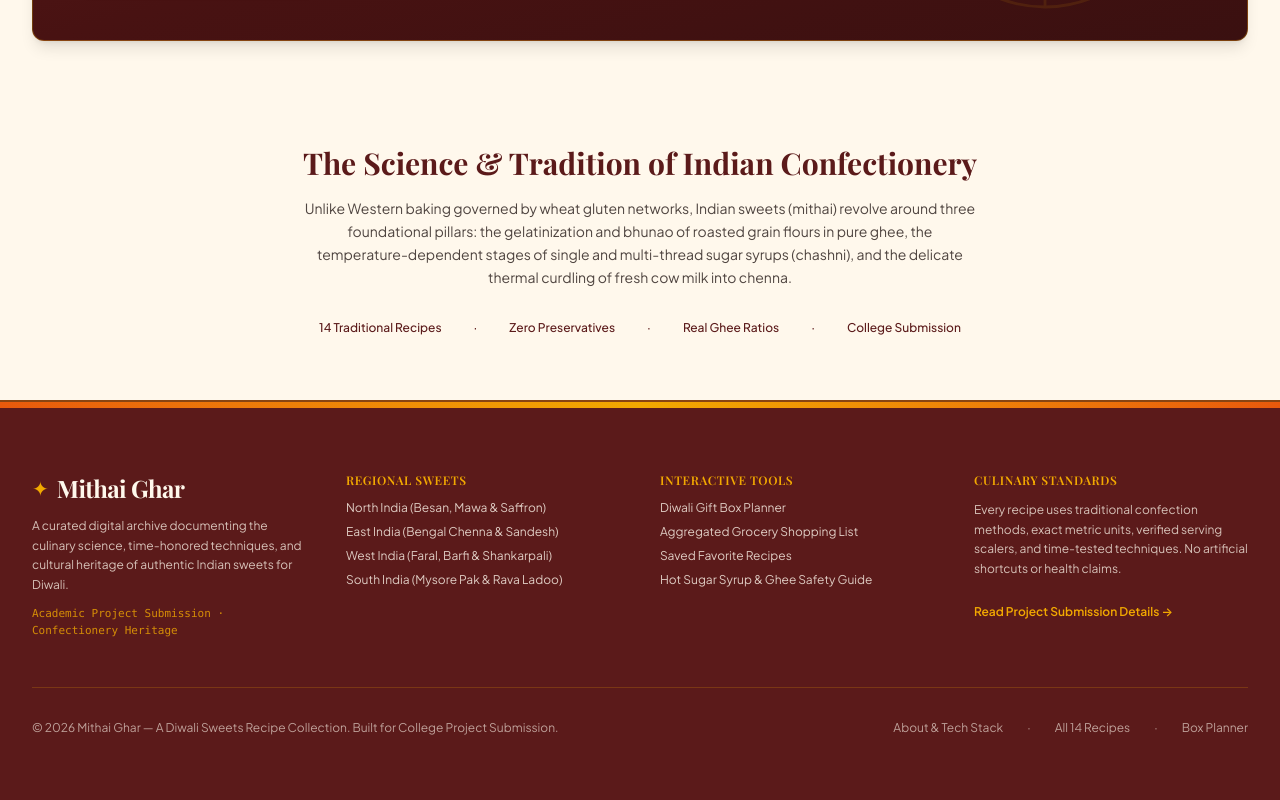
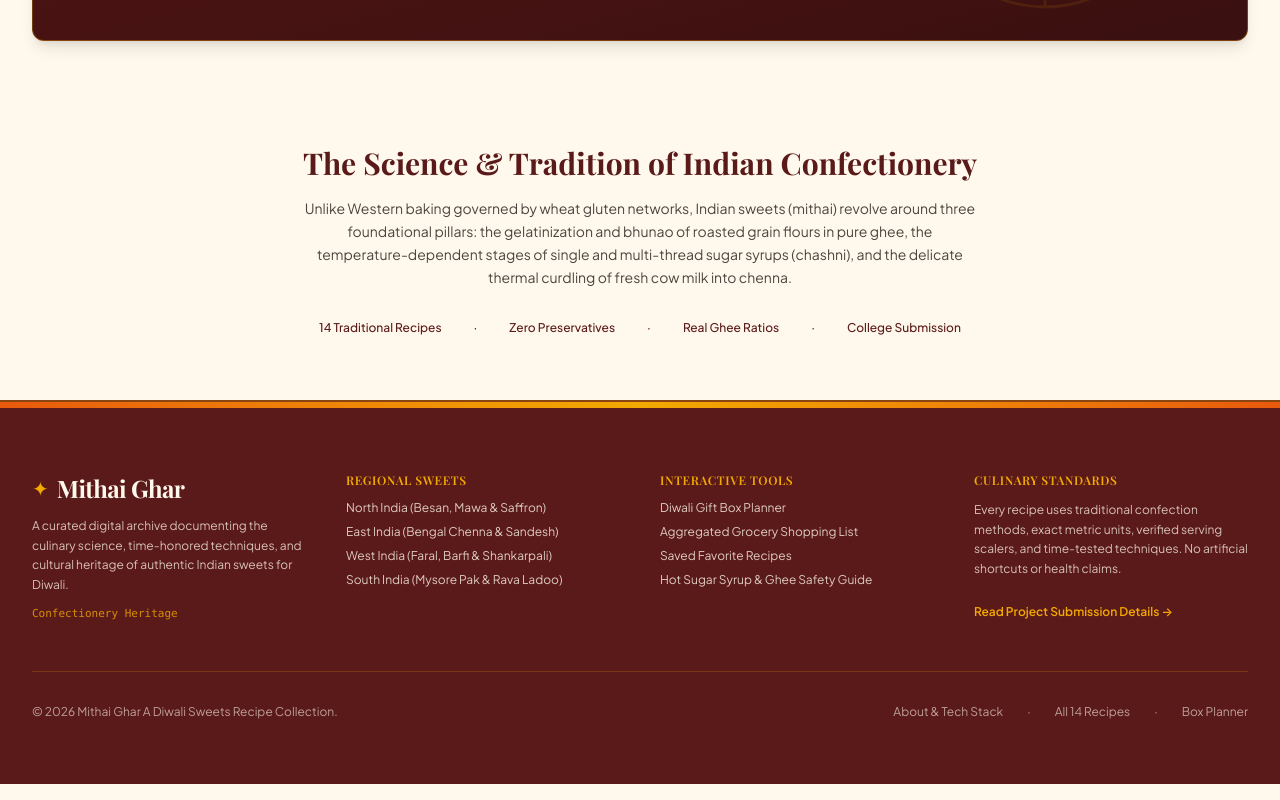
Before and after one commit to Kanishkkaram2703/Mithai-Ghar_website, a React (Vite) app: page / in a window 1280 px wide. Shown: the part 2690-3490 px from the top of the page. Built offline with nearby package versions, Linux system fonts and the light colour scheme; a web font is replaced by a local one.

Commit message:
Update Footer.tsx

```diff
--- a/src/components/Footer.tsx
+++ b/src/components/Footer.tsx
@@ -21,7 +21,7 @@ export const Footer: React.FC = () => {
               A curated digital archive documenting the culinary science, time-honored techniques, and cultural heritage of authentic Indian sweets for Diwali.
             </p>
             <p className="text-[11px] text-[#f2a900]/80 font-mono">
-              Academic Project Submission · Confectionery Heritage
+              Confectionery Heritage
             </p>
           </div>
 
@@ -104,7 +104,7 @@ export const Footer: React.FC = () => {
 
         {/* Bottom Bar */}
         <div className="mt-12 pt-8 border-t border-[#f2a900]/20 flex flex-col sm:flex-row items-center justify-between gap-4 text-xs text-[#fff8ec]/60">
-          <p>© {new Date().getFullYear()} Mithai Ghar — A Diwali Sweets Recipe Collection. Built for College Project Submission.</p>
+          <p>© {new Date().getFullYear()} Mithai Ghar A Diwali Sweets Recipe Collection.</p>
           <div className="flex items-center gap-6">
             <Link to="/about" className="hover:text-[#fff8ec] transition-colors">About & Tech Stack</Link>
             <span aria-hidden="true">·</span>
```
